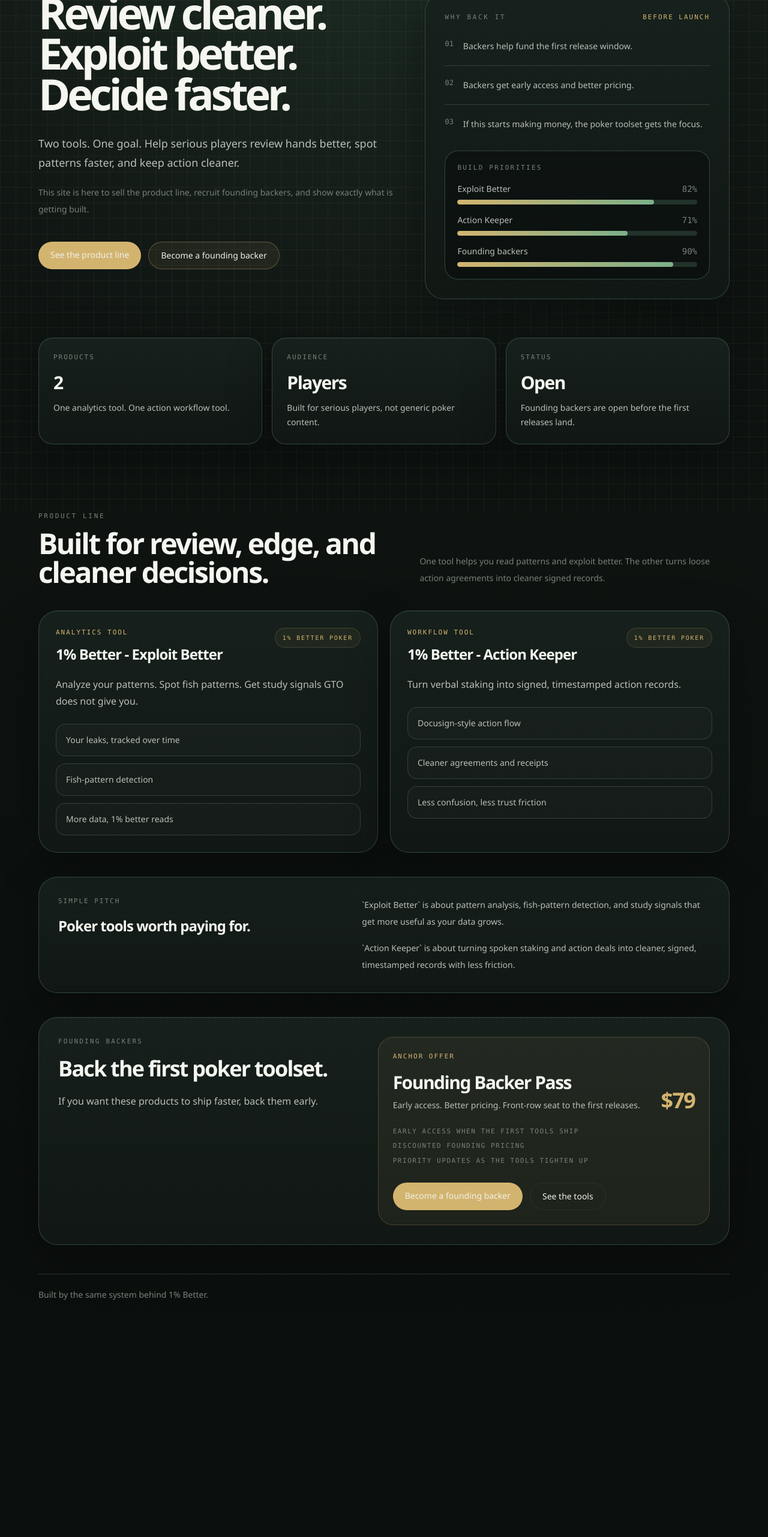
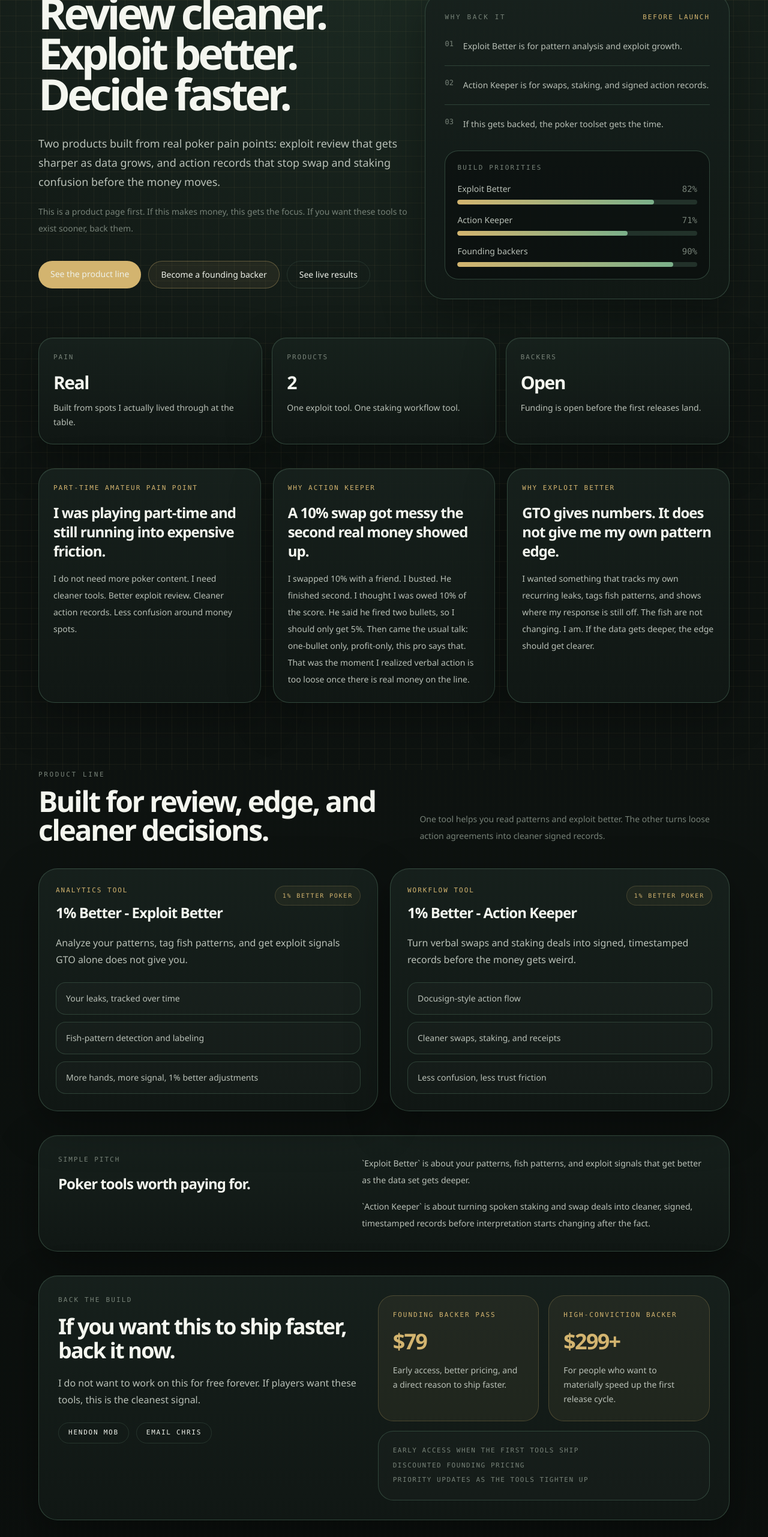
Before and after one commit to sukminc/one-percent-better-poker-site, a Next.js app in the folder frontend/: page / in a window 1280 px wide. Shown: the part 234-2797 px from the top of the page at 60% size. Before the commit the page ends 2499 px from the top, so only its background shows below. Built offline with nearby package versions, Linux system fonts and the light colour scheme.

Commit message:
feat: add poker founder story and sharper product pitch

```diff
--- a/frontend/app/page.tsx
+++ b/frontend/app/page.tsx
@@ -1,23 +1,21 @@
-import Link from "next/link";
-
 const productCards = [
   {
     name: "1% Better - Exploit Better",
     status: "Analytics tool",
-    hook: "Analyze your patterns. Spot fish patterns. Get study signals GTO does not give you.",
+    hook: "Analyze your patterns, tag fish patterns, and get exploit signals GTO alone does not give you.",
     notes: [
       "Your leaks, tracked over time",
-      "Fish-pattern detection",
-      "More data, 1% better reads",
+      "Fish-pattern detection and labeling",
+      "More hands, more signal, 1% better adjustments",
     ],
   },
   {
     name: "1% Better - Action Keeper",
     status: "Workflow tool",
-    hook: "Turn verbal staking into signed, timestamped action records.",
+    hook: "Turn verbal swaps and staking deals into signed, timestamped records before the money gets weird.",
     notes: [
       "Docusign-style action flow",
-      "Cleaner agreements and receipts",
+      "Cleaner swaps, staking, and receipts",
       "Less confusion, less trust friction",
     ],
   },
@@ -25,19 +23,19 @@
 
 const signals = [
   {
+    label: "Pain",
+    value: "Real",
+    body: "Built from spots I actually lived through at the table.",
+  },
+  {
     label: "Products",
     value: "2",
-    body: "One analytics tool. One action workflow tool.",
+    body: "One exploit tool. One staking workflow tool.",
   },
   {
-    label: "Audience",
-    value: "Players",
-    body: "Built for serious players, not generic poker content.",
-  },
-  {
-    label: "Status",
+    label: "Backers",
     value: "Open",
-    body: "Founding backers are open before the first releases land.",
+    body: "Funding is open before the first releases land.",
   },
 ];
 
@@ -45,6 +43,59 @@
   "Early access when the first tools ship",
   "Discounted founding pricing",
   "Priority updates as the tools tighten up",
+];
+
+const storyBlocks = [
+  {
+    label: "Part-time amateur pain point",
+    title: "I was playing part-time and still running into expensive friction.",
+    body:
+      "I do not need more poker content. I need cleaner tools. Better exploit review. Cleaner action records. Less confusion around money spots.",
+  },
+  {
+    label: "Why Action Keeper",
+    title: "A 10% swap got messy the second real money showed up.",
+    body:
+      "I swapped 10% with a friend. I busted. He finished second. I thought I was owed 10% of the score. He said he fired two bullets, so I should only get 5%. Then came the usual talk: one-bullet only, profit-only, this pro says that. That was the moment I realized verbal action is too loose once there is real money on the line.",
+  },
+  {
+    label: "Why Exploit Better",
+    title: "GTO gives numbers. It does not give me my own pattern edge.",
+    body:
+      "I wanted something that tracks my own recurring leaks, tags fish patterns, and shows where my response is still off. The fish are not changing. I am. If the data gets deeper, the edge should get clearer.",
+  },
+];
+
+const builderLinks = [
+  {
+    label: "Hendon Mob",
+    href: "https://pokerdb.thehendonmob.com/player.php?a=r&n=558957",
+  },
+  {
+    label: "Email Chris",
+    href: "mailto:chris.yoon@outlook.com?subject=Founding%20Backer%20for%20OnePercentBetter.poker",
+  },
+];
+
+const ctaMailto =
+  "mailto:chris.yoon@outlook.com?subject=Founding%20Backer%20Pass%20for%20OnePercentBetter.poker&body=Name%3A%0AEmail%3A%0AI%20want%20to%20back%20the%20first%20poker%20toolset.%0A";
+
+const highRollerMailto =
+  "mailto:chris.yoon@outlook.com?subject=High%20Conviction%20Backer%20for%20OnePercentBetter.poker&body=Name%3A%0AEmail%3A%0AI%20want%20to%20back%20the%20poker%20toolset%20at%20a%20higher%20level.%0A";
+
+const offerCards = [
+  {
+    label: "Founding Backer Pass",
+    amount: "$79",
+    body: "Early access, better pricing, and a direct reason to ship faster.",
+    href: ctaMailto,
+  },
+  {
+    label: "High-Conviction Backer",
+    amount: "$299+",
+    body: "For people who want to materially speed up the first release cycle.",
+    href: highRollerMailto,
+  },
 ];
 
 export default function Home() {
@@ -55,7 +106,7 @@
           <div className="flex flex-col gap-5 border-b border-[rgba(57,82,68,0.6)] pb-8 sm:flex-row sm:items-center sm:justify-between">
             <div>
               <p className="text-[11px] font-mono uppercase tracking-[0.24em] text-[var(--color-muted)]">
-                Poker analytics and workflow tools
+                Poker analytics and staking workflow tools
               </p>
               <h1 className="mt-3 text-3xl font-semibold tracking-[-0.05em] sm:text-5xl">
                 OnePercentBetter.poker
@@ -78,13 +129,14 @@
               </p>
 
               <p className="mt-8 max-w-2xl text-lg leading-8 text-[var(--color-secondary)]">
-                Two tools. One goal. Help serious players review hands better,
-                spot patterns faster, and keep action cleaner.
+                Two products built from real poker pain points:
+                exploit review that gets sharper as data grows, and action records
+                that stop swap and staking confusion before the money moves.
               </p>
 
               <p className="mt-5 max-w-2xl text-sm leading-7 text-[var(--color-muted)]">
-                This site is here to sell the product line, recruit founding backers,
-                and show exactly what is getting built.
+                This is a product page first. If this makes money, this gets the focus.
+                If you want these tools to exist sooner, back them.
               </p>
 
               <div className="mt-10 flex flex-wrap gap-3 text-sm">
@@ -99,6 +151,14 @@
                   className="rounded-full border border-[rgba(211,180,111,0.35)] bg-[rgba(211,180,111,0.08)] px-5 py-3 text-[var(--color-accent)] transition-colors hover:bg-[rgba(211,180,111,0.12)]"
                 >
                   Become a founding backer
+                </a>
+                <a
+                  href="https://pokerdb.thehendonmob.com/player.php?a=r&n=558957"
+                  target="_blank"
+                  rel="noopener noreferrer"
+                  className="rounded-full border border-[var(--color-border)] px-5 py-3 text-[var(--color-secondary)] transition-colors hover:border-[var(--color-border-hover)] hover:text-[#f4f6ef]"
+                >
+                  See live results
                 </a>
               </div>
             </div>
@@ -115,9 +175,9 @@
 
               <div className="mt-7 space-y-5">
                 {[
-                  "Backers help fund the first release window.",
-                  "Backers get early access and better pricing.",
-                  "If this starts making money, the poker toolset gets the focus.",
+                  "Exploit Better is for pattern analysis and exploit growth.",
+                  "Action Keeper is for swaps, staking, and signed action records.",
+                  "If this gets backed, the poker toolset gets the time.",
                 ].map((item, index) => (
                   <div key={item} className="flex gap-4 border-t border-[rgba(57,82,68,0.7)] pt-5 first:border-t-0 first:pt-0">
                     <span className="text-xs font-mono text-[var(--color-muted)]">0{index + 1}</span>
@@ -164,6 +224,22 @@
                   {signal.body}
                 </p>
               </div>
+            ))}
+          </div>
+
+          <div className="mt-10 grid gap-5 lg:grid-cols-3">
+            {storyBlocks.map((block) => (
+              <article key={block.label} className="felt-panel rounded-[1.7rem] p-6">
+                <p className="text-[11px] font-mono uppercase tracking-[0.18em] text-[var(--color-accent)]">
+                  {block.label}
+                </p>
+                <h2 className="mt-4 text-2xl font-semibold tracking-[-0.04em] text-[#f4f6ef]">
+                  {block.title}
+                </h2>
+                <p className="mt-4 text-sm leading-7 text-[var(--color-secondary)]">
+                  {block.body}
+                </p>
+              </article>
             ))}
           </div>
         </div>
@@ -229,12 +305,12 @@
               </div>
               <div className="space-y-4 text-sm leading-7 text-[var(--color-secondary)]">
                 <p>
-                  `Exploit Better` is about pattern analysis, fish-pattern detection,
-                  and study signals that get more useful as your data grows.
+                  `Exploit Better` is about your patterns, fish patterns, and exploit signals
+                  that get better as the data set gets deeper.
                 </p>
                 <p>
-                  `Action Keeper` is about turning spoken staking and action deals
-                  into cleaner, signed, timestamped records with less friction.
+                  `Action Keeper` is about turning spoken staking and swap deals into
+                  cleaner, signed, timestamped records before interpretation starts changing after the fact.
                 </p>
               </div>
             </div>
@@ -244,56 +320,55 @@
             <div className="grid gap-8 lg:grid-cols-[0.95fr_1.05fr]">
               <div>
                 <p className="text-[11px] font-mono uppercase tracking-[0.2em] text-[var(--color-muted)]">
-                  Founding backers
+                  Back the build
                 </p>
                 <h3 className="mt-4 text-3xl font-semibold tracking-[-0.05em] text-[#f4f6ef] sm:text-4xl">
-                  Back the first poker toolset.
+                  If you want this to ship faster, back it now.
                 </h3>
                 <p className="mt-5 text-base leading-7 text-[var(--color-secondary)]">
-                  If you want these products to ship faster, back them early.
+                  I do not want to work on this for free forever. If players want
+                  these tools, this is the cleanest signal.
                 </p>
+                <div className="mt-6 flex flex-wrap gap-3">
+                  {builderLinks.map((link) => (
+                    <a
+                      key={link.label}
+                      href={link.href}
+                      target={link.href.startsWith("http") ? "_blank" : undefined}
+                      rel={link.href.startsWith("http") ? "noopener noreferrer" : undefined}
+                      className="rounded-full border border-[var(--color-border)] px-4 py-2 text-[11px] font-mono uppercase tracking-[0.16em] text-[var(--color-secondary)] transition-colors hover:border-[var(--color-border-hover)] hover:text-[#f4f6ef]"
+                    >
+                      {link.label}
+                    </a>
+                  ))}
+                </div>
               </div>
 
-              <div>
-                <div className="rounded-[1.6rem] border border-[rgba(211,180,111,0.24)] bg-[rgba(211,180,111,0.07)] p-6">
-                  <p className="text-[11px] font-mono uppercase tracking-[0.18em] text-[var(--color-accent)]">
-                    Anchor offer
-                  </p>
-                  <div className="mt-4 flex flex-col gap-3 sm:flex-row sm:items-end sm:justify-between">
-                    <div>
-                      <p className="text-3xl font-semibold tracking-[-0.05em] text-[#f4f6ef]">
-                        Founding Backer Pass
-                      </p>
-                      <p className="mt-2 text-sm leading-6 text-[var(--color-secondary)]">
-                        Early access. Better pricing. Front-row seat to the first releases.
-                      </p>
-                    </div>
-                    <p className="text-4xl font-semibold tracking-[-0.05em] text-[var(--color-accent)]">
-                      $79
+              <div className="grid gap-4 sm:grid-cols-2">
+                {offerCards.map((offer) => (
+                  <a
+                    key={offer.label}
+                    href={offer.href}
+                    className="rounded-[1.6rem] border border-[rgba(211,180,111,0.24)] bg-[rgba(211,180,111,0.07)] p-6 transition-transform hover:-translate-y-0.5"
+                  >
+                    <p className="text-[11px] font-mono uppercase tracking-[0.18em] text-[var(--color-accent)]">
+                      {offer.label}
                     </p>
-                  </div>
-
-                  <div className="mt-6 grid gap-2">
+                    <p className="mt-4 text-4xl font-semibold tracking-[-0.05em] text-[var(--color-accent)]">
+                      {offer.amount}
+                    </p>
+                    <p className="mt-4 text-sm leading-6 text-[var(--color-secondary)]">
+                      {offer.body}
+                    </p>
+                  </a>
+                ))}
+                <div className="rounded-[1.6rem] border border-[rgba(57,82,68,0.8)] bg-[rgba(255,255,255,0.02)] p-6 sm:col-span-2">
+                  <div className="grid gap-2">
                     {backingBenefits.map((benefit) => (
                       <p key={benefit} className="text-[11px] font-mono uppercase tracking-[0.14em] text-[var(--color-muted)]">
                         {benefit}
                       </p>
                     ))}
-                  </div>
-
-                  <div className="mt-7 flex flex-wrap gap-3">
-                    <a
-                      href="mailto:chris.yoon@outlook.com?subject=Founding%20Backer%20Pass%20for%20OnePercentBetter.poker&body=Name%3A%0AEmail%3A%0AI%20want%20to%20back%20the%20first%20poker%20toolset.%0A"
-                      className="rounded-full bg-[var(--color-accent)] px-5 py-3 text-sm font-medium text-[#0b0f0d] transition-transform hover:-translate-y-0.5"
-                    >
-                      Become a founding backer
-                    </a>
-                    <Link
-                      href="#products"
-                      className="rounded-full border border-[var(--color-border)] px-5 py-3 text-sm text-[var(--color-secondary)] transition-colors hover:border-[var(--color-border-hover)] hover:text-[#f4f6ef]"
-                    >
-                      See the tools
-                    </Link>
                   </div>
                 </div>
               </div>
```
